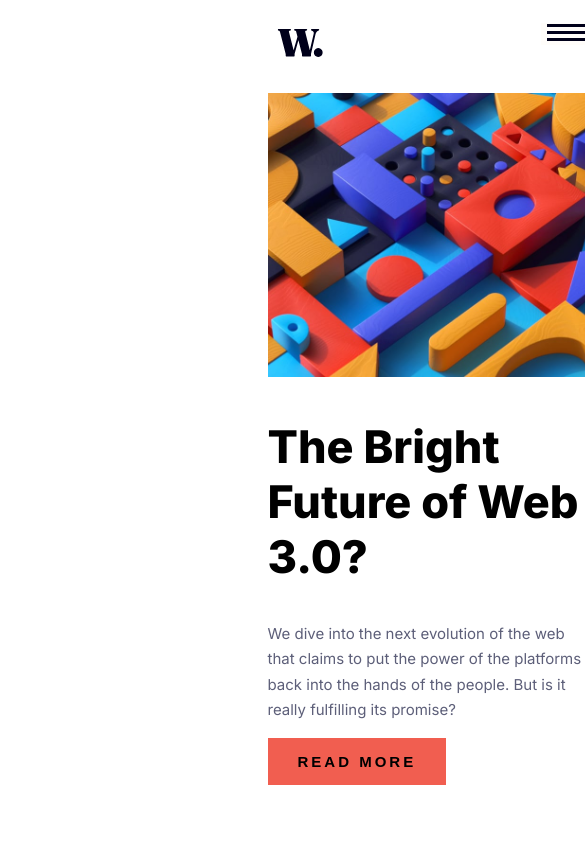
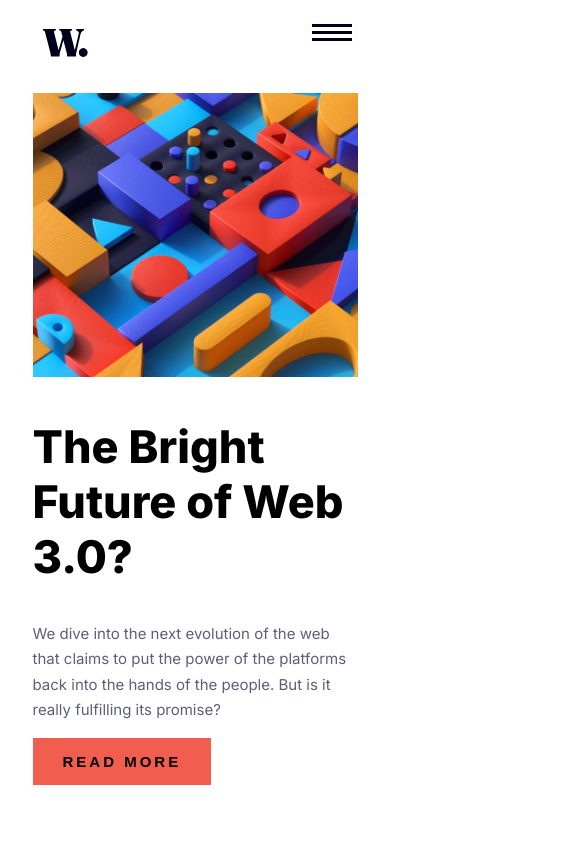
Before and after one commit to VuDucTriJoseph/251008-news-homepage, a React (Vite) app: page / in a window 390 px wide. Shown: the top 843 px of the page, 585 px wide, since content can reach past the window. Built offline with nearby package versions, Linux system fonts and the light colour scheme.

Commit message:
fix mobile display

```diff
--- a/src/index.css
+++ b/src/index.css
@@ -3,7 +3,7 @@
   font-size: 15px;
 }
 body {
-  min-width: 100vh;
+  /* min-width: 100vh; */
   display: flex;
   flex-direction: column;
   align-items: center;
```
